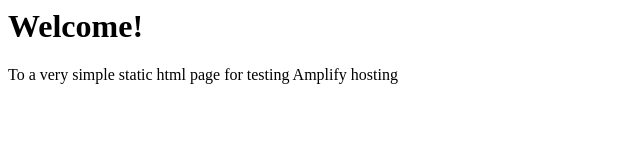
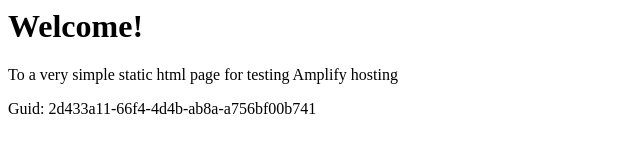
Before and after one commit to aws-aemilia-yul/Github-PR-Commit-Integration-Test-DoNotTouch-GitHubAutoBuildCanaryTest-v1-preprod-ca-central-1, a website: page src/index.html in a window 1280 px wide. Shown: the whole page, without its empty margins (0-640 px from the left). Drawn offline with Linux system fonts and the light colour scheme.

Commit message:
commit from integ tests

```diff
--- a/src/index.html
+++ b/src/index.html
@@ -1,3 +1,5 @@
+
+
 <html lang="en">
 
 <head>
@@ -10,6 +12,6 @@
 <body>
     <h1>Welcome!</h1>
     <p>To a very simple static html page for testing Amplify hosting</p>
-</body>
+    <p>Guid: 2d433a11-66f4-4d4b-ab8a-a756bf00b741</p></body>
 
 </html>
```
